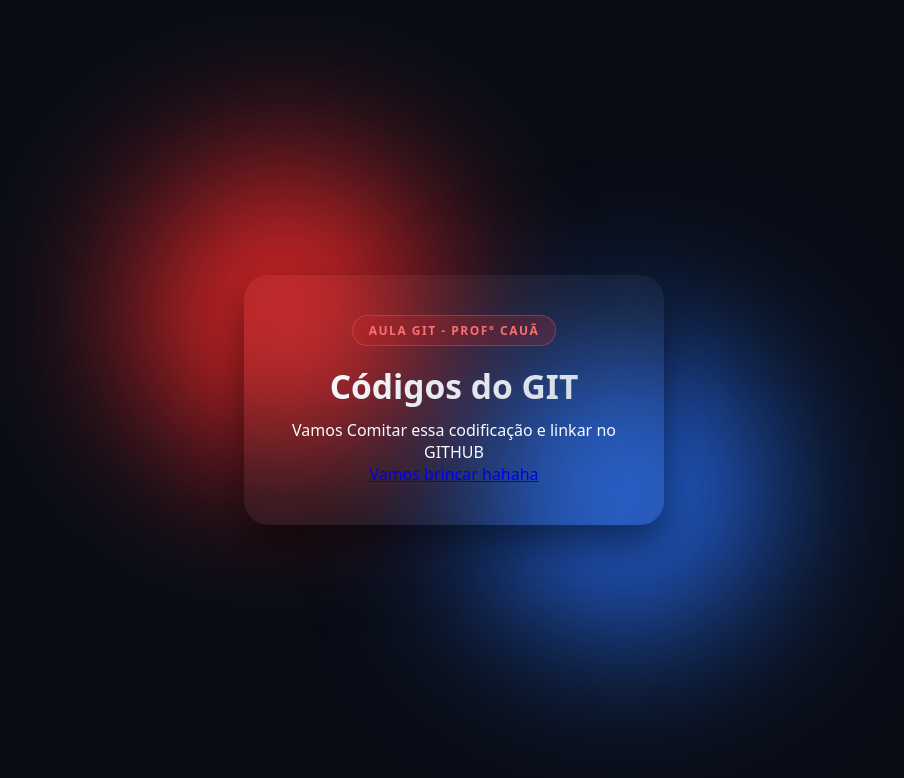
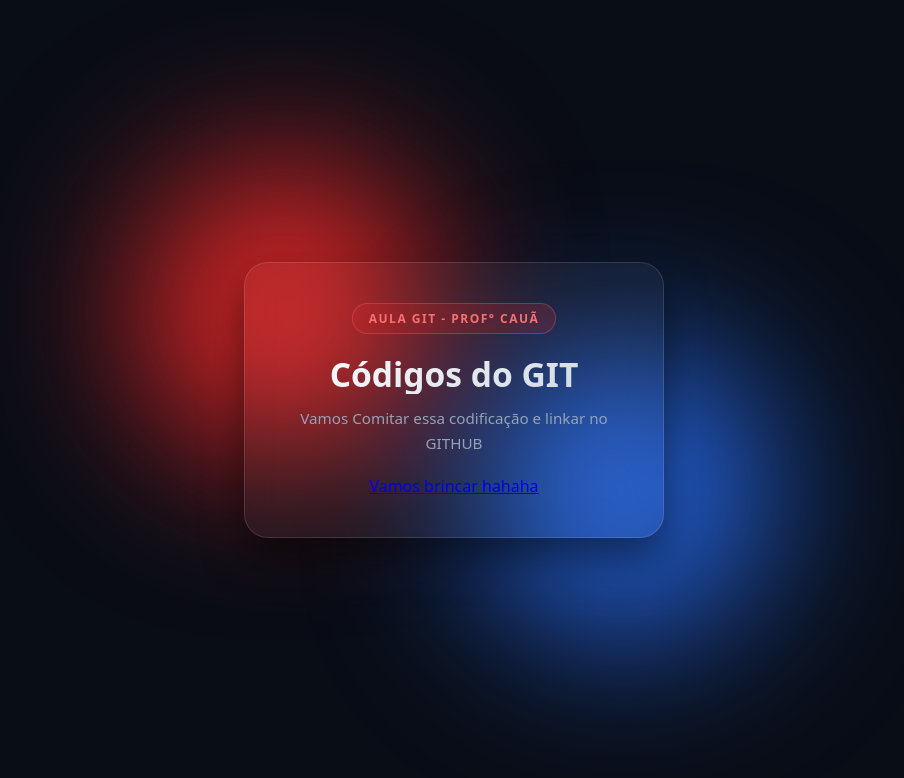
Before and after one commit to guisete/gith, a plain HTML site: page index.html in a window 1280 px wide. Shown: the whole page, without its empty margins (186-1090 px from the left). Drawn offline with Linux system fonts and the light colour scheme.

Commit message:
estilizei o paragrafo

```diff
--- a/style.css
+++ b/style.css
@@ -48,7 +48,7 @@
     background: rgba(255, 255, 255, 0.04);
     backdrop-filter: blur(16px);
     -webkit-backdrop-filter: blur(16px);
-    border: 1 px solid rgba(255, 255, 255, 0.12);
+    border: 1px solid rgba(255, 255, 255, 0.12);
     padding: 40px 32px;
     border-radius: 24px;
     max-width: 420px;
@@ -85,3 +85,10 @@
 -webkit-background-clip: text;
 -webkit-text-fill-color: transparent;
 }
+p{
+color: #94a3b8 ;
+font-size:0.95rem;
+line-height: 1.6;
+margin-bottom: 20px;
+
+}
```
